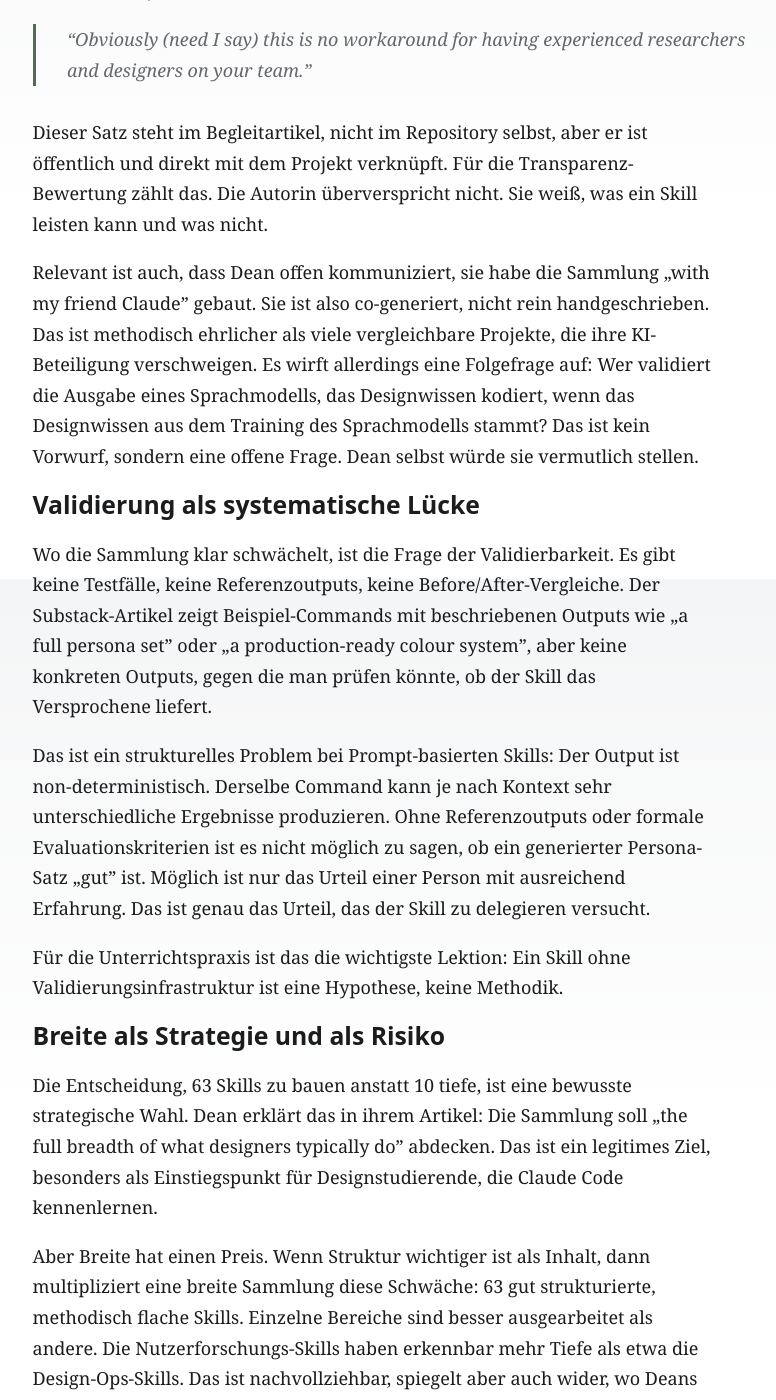
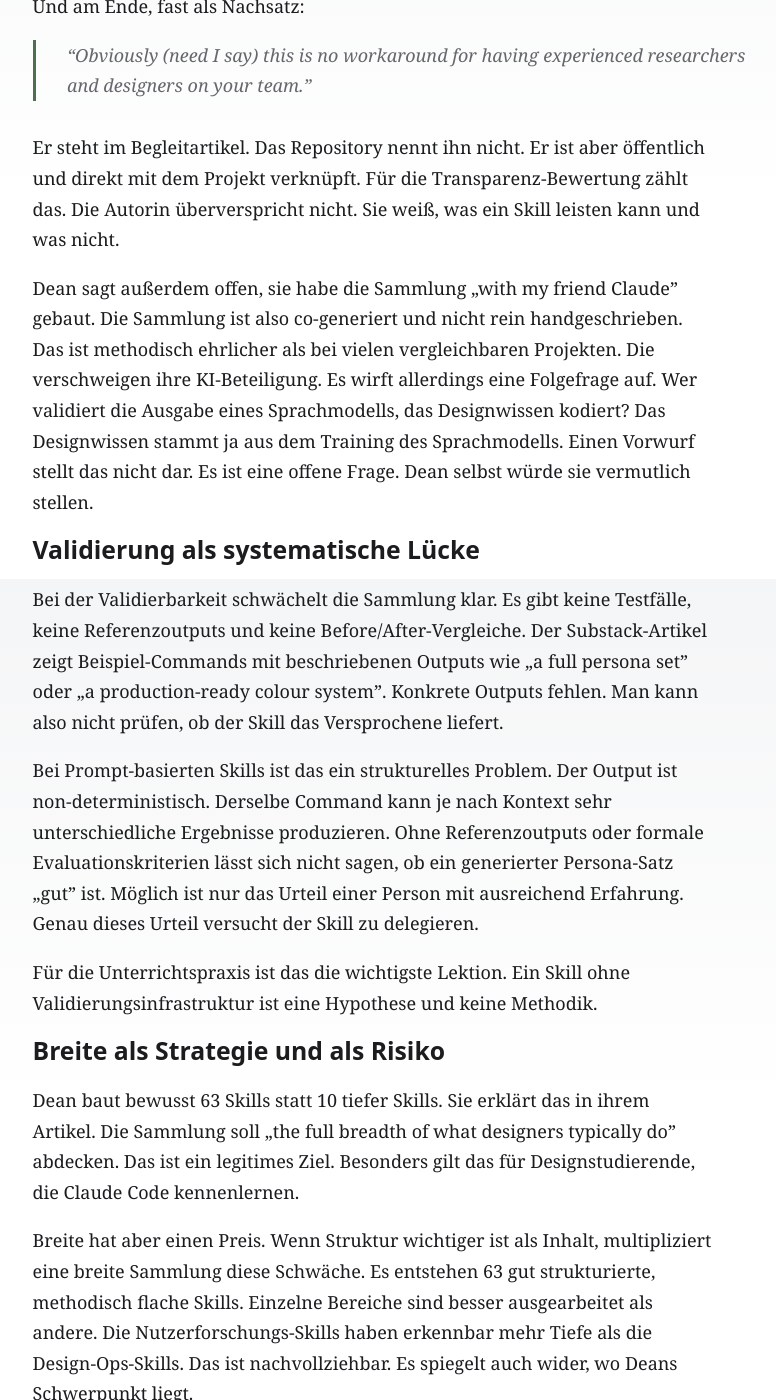
Before and after one commit to Kuchengnom/uxd-skill-audit, a Jekyll site: the page built from _posts/2026-05-11-designer-skills.md, in a window 1280 px wide and 1400 px high, scrolled down 3921 px. Shown: the whole window, without its empty margins (249-1025 px from the left). Built offline with Jekyll 4.4.1, drawn with Linux system fonts in a browser that asks for light colours; some of the changed text lies outside the part shown.

Commit message:
Restyle designer-skills in Sebastians Schreibstil (Register: Öffentlich)
Co-Authored-By: Claude Sonnet 5.5 <noreply@anthropic.com>
Claude-Session: https://claude.ai/code/session_01FoZpr2siHdHPcuJrMJHmD7

```diff
--- a/_posts/2026-05-11-designer-skills.md
+++ b/_posts/2026-05-11-designer-skills.md
@@ -10,13 +10,13 @@ last_audited: "11. Mai 2026"
 
 skill_scores:
   methodische_fundierung: 3
-  methodische_fundierung_note: "Reale Quellen vorhanden (Cooper, WCAG, Gothelf), aber als 'Further Reading' deklariert statt als methodisches Fundament — Struktur dominiert über Substanz."
+  methodische_fundierung_note: "Reale Quellen sind vorhanden (Cooper, WCAG, Gothelf). Sie stehen aber als 'Further Reading' und nicht als methodisches Fundament. Die Struktur dominiert über die Substanz."
   transparenz: 4
-  transparenz_note: "Explizite Grenzkommunikation sowohl im Repository als auch im Begleitartikel; die Autorin benennt die Grenzen von KI-Unterstützung klar und ungewöhnlich ehrlich."
+  transparenz_note: "Die Grenzen sind im Repository und im Begleitartikel explizit kommuniziert. Die Autorin benennt die Grenzen von KI-Unterstützung klar und ungewöhnlich ehrlich."
   validierbarkeit: 2
-  validierbarkeit_note: "Keine Testfälle, keine Referenzoutputs, keine Before/After-Vergleiche — 23 Commits ohne erkennbare Validierungsinfrastruktur."
+  validierbarkeit_note: "Es gibt keine Testfälle, keine Referenzoutputs und keine Before/After-Vergleiche. Die 23 Commits zeigen keine erkennbare Validierungsinfrastruktur."
   wartbarkeit: 3
-  wartbarkeit_note: "MIT-Lizenz und aktive Maintainerin (Stand März 2026), aber Einzelpersonenprojekt ohne Team, ohne Releases, ohne Versionierungsschema."
+  wartbarkeit_note: "MIT-Lizenz und eine aktive Maintainerin (Stand März 2026) sprechen für das Projekt. Es ist aber ein Einzelpersonenprojekt ohne Team, ohne Releases und ohne Versionierungsschema."
 
 tags:
   - design-research
@@ -28,15 +28,15 @@ tags:
   - strukturfrage
 ---
 
-`Owl-Listener/designer-skills` von Marie-Claire Dean ist kein gewöhnlicher Claude-Skill. Es ist eine Sammlung aus 63 Skills, 27 Commands und 8 Plugins, die den gesamten Designprozess abdecken will: von der Nutzerforschung über Designsysteme und UX-Strategie bis hin zu Interaktionsdesign, Prototyping und Design-Ops. Das ist ein ehrgeiziger Anspruch, und er ist transparent formuliert. Die Sammlung soll „AI what designers know" beibringen, „so it can work with us, not around us."
+`Owl-Listener/designer-skills` von Marie-Claire Dean ist kein gewöhnlicher Claude-Skill. Es ist eine Sammlung aus 63 Skills, 27 Commands und 8 Plugins. Sie will den gesamten Designprozess abdecken. Das reicht von der Nutzerforschung über Designsysteme und UX-Strategie bis zu Interaktionsdesign, Prototyping und Design-Ops. Der Anspruch ist ehrgeizig und transparent formuliert. Die Sammlung soll „AI what designers know" beibringen, „so it can work with us, not around us."
 
-Was diesen Skill für eine Evaluation besonders interessant macht, ist nicht sein Umfang. Es ist eine einzige Aussage, die Dean in ihrem Begleitartikel auf Substack macht: eine Selbstdiagnose, die das zentrale Spannungsfeld der gesamten Sammlung benennt.
+Interessant ist an diesem Skill nicht sein Umfang. Interessant ist eine einzige Aussage aus Deans Begleitartikel auf Substack. Es ist eine Selbstdiagnose. Sie benennt das zentrale Spannungsfeld der gesamten Sammlung.
 
 ## Wer steckt dahinter?
 
-Marie-Claire Dean ist Designerin mit nachweisbarem Practitioner-Hintergrund. Sie schreibt regelmäßig auf Substack unter dem Titel „MC Dean percolates" über Design im KI-Zeitalter und hat neben `designer-skills` weitere verwandte Projekte veröffentlicht: `designpowers` mit 10 Agenten für einen inklusiven Designprozess, dazu `ai-design-skills` und `inclusive-design-skills`. Das Ökosystem ist kohärent und erkennbar aus einer gemeinsamen Designphilosophie heraus entwickelt.
+Marie-Claire Dean ist Designerin mit nachweisbarem Practitioner-Hintergrund. Sie schreibt regelmäßig auf Substack unter dem Titel „MC Dean percolates" über Design im KI-Zeitalter. Neben `designer-skills` hat sie weitere verwandte Projekte veröffentlicht. `designpowers` bringt 10 Agenten für einen inklusiven Designprozess. Dazu kommen `ai-design-skills` und `inclusive-design-skills`. Das Ökosystem ist kohärent. Es entstand erkennbar aus einer gemeinsamen Designphilosophie.
 
-Das Repository ist MIT-lizenziert, offen für Beiträge, und wurde zuletzt im März 2026 aktualisiert. Zum Zeitpunkt dieser Evaluation verzeichnet es 1 Star und 23 Commits. Diese Zahlen stehen im deutlichen Widerspruch zu den 928 Stars, die ältere Suchindex-Snapshots ausweisen. Die Diskrepanz ist nicht ungewöhnlich bei Projekten, die anderswo erwähnt werden, etwa in Medium-Artikeln, X-Posts oder auf LinkedIn, ohne dass der Verkehr direkt auf das Repository trifft. Für die methodische Bewertung ist die Zahl irrelevant. Für die Einschätzung der Wartbarkeit ist sie ein Signal: Breite Community-Nutzung und aktive Pflege sind nicht dasselbe.
+Das Repository ist MIT-lizenziert und offen für Beiträge. Zuletzt wurde es im März 2026 aktualisiert. Zum Zeitpunkt dieser Evaluation verzeichnet es 1 Star und 23 Commits. Ältere Suchindex-Snapshots weisen dagegen 928 Stars aus. Der Widerspruch ist deutlich. Er ist aber nicht ungewöhnlich. Projekte werden anderswo erwähnt, etwa in Medium-Artikeln, X-Posts oder auf LinkedIn. Der Verkehr trifft dann nicht direkt auf das Repository. Für die methodische Bewertung ist die Zahl irrelevant. Für die Wartbarkeit ist sie ein Signal. Breite Community-Nutzung und aktive Pflege sind nicht dasselbe.
 
 ## Die Selbstdiagnose, die alles erhellt
 
@@ -44,20 +44,20 @@ In ihrem Substack-Artikel schreibt Dean über den Prozess des Skill-Schreibens:
 
 > "I also learned that the structure matters more than the content."
 
-Das ist ein bemerkenswerter Satz. Dean meint ihn positiv: Claude braucht keine Theorie, sondern klare Frameworks und Entscheidungskriterien. Aber als Beobachter liest man denselben Satz und fragt: Wenn Struktur wichtiger ist als Inhalt, wie tief geht dann der Inhalt wirklich?
+Das ist ein bemerkenswerter Satz. Dean meint ihn positiv. Claude braucht keine Theorie, sondern klare Frameworks und Entscheidungskriterien. Als Beobachter liest man denselben Satz anders. Wenn Struktur wichtiger ist als Inhalt, wie tief geht dann der Inhalt wirklich?
 
-Ein Blick in konkrete Skill-Dateien zeigt das Dilemma. Der `user-persona`-Skill zitiert Alan Cooper mit „About Face", Jeff Gothelf mit „Lean UX" und Erika Hall mit „Just Enough Research". Das sind legitime, überprüfbare Quellen. Cooper ist tatsächlich der Begründer des Persona-Konzepts, die Zitation ist korrekt. Aber die Quellen erscheinen unter der Überschrift „Further Reading" am Ende des Dokuments, nicht als verankerte methodische Basis im Instruktionstext selbst. Der Skill erklärt Cooper korrekt als „Archetypical users based on behavioral patterns, not demographics alone", aber er zeigt nicht, wie man das überprüft: welche Behavioral Patterns, nach welchen Kriterien gruppiert, mit welcher Fehlertoleranz.
+Ein Blick in konkrete Skill-Dateien zeigt das Dilemma. Der `user-persona`-Skill zitiert Alan Cooper mit „About Face", Jeff Gothelf mit „Lean UX" und Erika Hall mit „Just Enough Research". Das sind legitime, überprüfbare Quellen. Cooper ist tatsächlich der Begründer des Persona-Konzepts. Die Zitation ist korrekt. Die Quellen stehen aber unter der Überschrift „Further Reading" am Ende des Dokuments. Im Instruktionstext sind sie nicht als methodische Basis verankert. Der Skill erklärt Cooper korrekt als „Archetypical users based on behavioral patterns, not demographics alone". Er zeigt aber nicht, wie man das überprüft. Die gemeinten Behavioral Patterns bleiben offen. Die Kriterien der Gruppierung auch. Eine Fehlertoleranz fehlt.
 
-Der `accessibility-audit`-Skill ist noch kürzer. Korrekte WCAG-2.2-Referenz, POUR-Prinzipien vollständig aufgezählt, Severity-Rating-Schema vorhanden, aber alles in kaum 15 Zeilen. WCAG ist eine verifizierbare Norm, die Referenz ist real. Was fehlt, ist der Schritt von der Norm zur Praxis: Wie entscheidet der Skill, welche Prüfreihenfolge sinnvoll ist? Was passiert bei Konflikten zwischen WCAG-Kriterien? Wie geht man mit kontextabhängigen Ausnahmen um?
+Der `accessibility-audit`-Skill ist noch kürzer. Er enthält eine korrekte WCAG-2.2-Referenz. Die POUR-Prinzipien sind vollständig aufgezählt. Ein Severity-Rating-Schema ist vorhanden. Alles zusammen füllt kaum 15 Zeilen. WCAG ist eine verifizierbare Norm. Die Referenz ist real. Es fehlt der Schritt von der Norm zur Praxis. Wie entscheidet der Skill über eine sinnvolle Prüfreihenfolge? Was passiert bei Konflikten zwischen WCAG-Kriterien? Wie geht man mit kontextabhängigen Ausnahmen um?
 
 <div class="callout">
 <div class="callout__title">Das Strukturparadox</div>
-Dean benennt selbst, was diese Sammlung auszeichnet und was ihr Limit ist: Struktur als primäres Qualitätsmerkmal. Das funktioniert als Einstiegspunkt, weil Claude strukturierte Instruktionen besser verarbeitet als freie Prosa. Es ist aber kein Ersatz für methodische Tiefe. Eine Skill-Datei, die Cooper zitiert ohne zu zeigen, wie man seine Methodik anwendet, ist gut strukturiert und gleichzeitig methodisch flach. Die Struktur schafft den Anschein von Fundierung, ohne sie vollständig einzulösen. Für Studierende ist das ein wichtiges Muster: „Quellen nennen" und „Quellen korrekt portieren" sind nicht dasselbe, auch wenn die genannten Quellen real sind.
+Dean benennt selbst, was diese Sammlung auszeichnet und was ihr Limit ist. Es ist Struktur als primäres Qualitätsmerkmal. Als Einstiegspunkt funktioniert das. Claude verarbeitet strukturierte Instruktionen besser als freie Prosa. Methodische Tiefe ersetzt Struktur aber nicht. Eine Skill-Datei zitiert Cooper und zeigt nicht, wie man seine Methodik anwendet. Sie ist dann gut strukturiert und methodisch flach. Die Struktur schafft den Anschein von Fundierung. Eingelöst wird sie nicht vollständig. Für Studierende ist das ein wichtiges Muster. „Quellen nennen" und „Quellen korrekt portieren" sind nicht dasselbe, auch wenn die genannten Quellen real sind.
 </div>
 
 ## Was die Transparenz leistet
 
-Bemerkenswert ist, wie offen Dean über die Grenzen ihres Projekts kommuniziert. Im Substack-Artikel steht explizit:
+Bemerkenswert ist, wie offen Dean über die Grenzen ihres Projekts spricht. Im Substack-Artikel steht explizit:
 
 > "This isn't a replacement for design judgment. It's an amplifier for it."
 
@@ -65,34 +65,34 @@ Und am Ende, fast als Nachsatz:
 
 > "Obviously (need I say) this is no workaround for having experienced researchers and designers on your team."
 
-Dieser Satz steht im Begleitartikel, nicht im Repository selbst, aber er ist öffentlich und direkt mit dem Projekt verknüpft. Für die Transparenz-Bewertung zählt das. Die Autorin überverspricht nicht. Sie weiß, was ein Skill leisten kann und was nicht.
+Er steht im Begleitartikel. Das Repository nennt ihn nicht. Er ist aber öffentlich und direkt mit dem Projekt verknüpft. Für die Transparenz-Bewertung zählt das. Die Autorin überverspricht nicht. Sie weiß, was ein Skill leisten kann und was nicht.
 
-Relevant ist auch, dass Dean offen kommuniziert, sie habe die Sammlung „with my friend Claude" gebaut. Sie ist also co-generiert, nicht rein handgeschrieben. Das ist methodisch ehrlicher als viele vergleichbare Projekte, die ihre KI-Beteiligung verschweigen. Es wirft allerdings eine Folgefrage auf: Wer validiert die Ausgabe eines Sprachmodells, das Designwissen kodiert, wenn das Designwissen aus dem Training des Sprachmodells stammt? Das ist kein Vorwurf, sondern eine offene Frage. Dean selbst würde sie vermutlich stellen.
+Dean sagt außerdem offen, sie habe die Sammlung „with my friend Claude" gebaut. Die Sammlung ist also co-generiert und nicht rein handgeschrieben. Das ist methodisch ehrlicher als bei vielen vergleichbaren Projekten. Die verschweigen ihre KI-Beteiligung. Es wirft allerdings eine Folgefrage auf. Wer validiert die Ausgabe eines Sprachmodells, das Designwissen kodiert? Das Designwissen stammt ja aus dem Training des Sprachmodells. Einen Vorwurf stellt das nicht dar. Es ist eine offene Frage. Dean selbst würde sie vermutlich stellen.
 
 ## Validierung als systematische Lücke
 
-Wo die Sammlung klar schwächelt, ist die Frage der Validierbarkeit. Es gibt keine Testfälle, keine Referenzoutputs, keine Before/After-Vergleiche. Der Substack-Artikel zeigt Beispiel-Commands mit beschriebenen Outputs wie „a full persona set" oder „a production-ready colour system", aber keine konkreten Outputs, gegen die man prüfen könnte, ob der Skill das Versprochene liefert.
+Bei der Validierbarkeit schwächelt die Sammlung klar. Es gibt keine Testfälle, keine Referenzoutputs und keine Before/After-Vergleiche. Der Substack-Artikel zeigt Beispiel-Commands mit beschriebenen Outputs wie „a full persona set" oder „a production-ready colour system". Konkrete Outputs fehlen. Man kann also nicht prüfen, ob der Skill das Versprochene liefert.
 
-Das ist ein strukturelles Problem bei Prompt-basierten Skills: Der Output ist non-deterministisch. Derselbe Command kann je nach Kontext sehr unterschiedliche Ergebnisse produzieren. Ohne Referenzoutputs oder formale Evaluationskriterien ist es nicht möglich zu sagen, ob ein generierter Persona-Satz „gut" ist. Möglich ist nur das Urteil einer Person mit ausreichend Erfahrung. Das ist genau das Urteil, das der Skill zu delegieren versucht.
+Bei Prompt-basierten Skills ist das ein strukturelles Problem. Der Output ist non-deterministisch. Derselbe Command kann je nach Kontext sehr unterschiedliche Ergebnisse produzieren. Ohne Referenzoutputs oder formale Evaluationskriterien lässt sich nicht sagen, ob ein generierter Persona-Satz „gut" ist. Möglich ist nur das Urteil einer Person mit ausreichend Erfahrung. Genau dieses Urteil versucht der Skill zu delegieren.
 
-Für die Unterrichtspraxis ist das die wichtigste Lektion: Ein Skill ohne Validierungsinfrastruktur ist eine Hypothese, keine Methodik.
+Für die Unterrichtspraxis ist das die wichtigste Lektion. Ein Skill ohne Validierungsinfrastruktur ist eine Hypothese und keine Methodik.
 
 ## Breite als Strategie und als Risiko
 
-Die Entscheidung, 63 Skills zu bauen anstatt 10 tiefe, ist eine bewusste strategische Wahl. Dean erklärt das in ihrem Artikel: Die Sammlung soll „the full breadth of what designers typically do" abdecken. Das ist ein legitimes Ziel, besonders als Einstiegspunkt für Designstudierende, die Claude Code kennenlernen.
+Dean baut bewusst 63 Skills statt 10 tiefer Skills. Sie erklärt das in ihrem Artikel. Die Sammlung soll „the full breadth of what designers typically do" abdecken. Das ist ein legitimes Ziel. Besonders gilt das für Designstudierende, die Claude Code kennenlernen.
 
-Aber Breite hat einen Preis. Wenn Struktur wichtiger ist als Inhalt, dann multipliziert eine breite Sammlung diese Schwäche: 63 gut strukturierte, methodisch flache Skills. Einzelne Bereiche sind besser ausgearbeitet als andere. Die Nutzerforschungs-Skills haben erkennbar mehr Tiefe als etwa die Design-Ops-Skills. Das ist nachvollziehbar, spiegelt aber auch wider, wo Deans Schwerpunkt liegt.
+Breite hat aber einen Preis. Wenn Struktur wichtiger ist als Inhalt, multipliziert eine breite Sammlung diese Schwäche. Es entstehen 63 gut strukturierte, methodisch flache Skills. Einzelne Bereiche sind besser ausgearbeitet als andere. Die Nutzerforschungs-Skills haben erkennbar mehr Tiefe als die Design-Ops-Skills. Das ist nachvollziehbar. Es spiegelt auch wider, wo Deans Schwerpunkt liegt.
 
-Für die Beurteilung im Unterricht: Die Sammlung ist besser als Explorationsraum denn als Referenzwerk geeignet. Sie zeigt, welche Designmethoden existieren und wie man sie benennt, nicht unbedingt wie man sie korrekt anwendet.
+Für den Unterricht taugt die Sammlung besser als Explorationsraum denn als Referenzwerk. Sie zeigt, dass es diese Designmethoden gibt und wie man sie benennt. Wie man sie korrekt anwendet, zeigt sie nicht unbedingt.
 
 ## Empfehlung für den Unterrichtseinsatz
 
 `Owl-Listener/designer-skills` eignet sich gut für zwei spezifische Unterrichtsszenarien.
 
-Erstens als **Strukturvorlage**: Die Plugin-Architektur mit Skills als Wissenseinheiten und Commands als Workflows ist ein gutes Lehrbeispiel dafür, wie man Designwissen modular organisiert. Studierende können die Struktur verwenden, um eigene, tiefere Skills zu einem ihrer Kompetenzbereiche zu bauen, und dabei direkt erleben, was Dean beschreibt: „The act of encoding design knowledge forces you to articulate what you actually know."
+Erstens als **Strukturvorlage**. Die Plugin-Architektur trennt Skills als Wissenseinheiten von Commands als Workflows. Das ist ein gutes Lehrbeispiel für modular organisiertes Designwissen. Studierende können die Struktur nutzen und eigene, tiefere Skills zu einem ihrer Kompetenzbereiche bauen. Dabei erleben sie direkt, was Dean beschreibt: „The act of encoding design knowledge forces you to articulate what you actually know."
 
-Zweitens als **Quellenanalyse-Übung**: Der User-Persona-Skill zitiert Cooper, der Accessibility-Skill referenziert WCAG, beides korrekt. Die Frage für den Unterricht lautet dann: Wie weit geht die Portierung? Was fehlt, damit aus einer Quellnennung eine methodische Grundlage wird? Das macht den Skill zu einem guten Ausgangstext für eine kritische Auseinandersetzung mit dem Unterschied zwischen Quellennachweis und Quellenarbeit.
+Zweitens als **Quellenanalyse-Übung**. Der User-Persona-Skill zitiert Cooper. Der Accessibility-Skill referenziert WCAG. Beides ist korrekt. Die Frage für den Unterricht lautet dann, wie weit die Portierung geht. Was fehlt, damit aus einer Quellnennung eine methodische Grundlage wird? So wird der Skill zum Ausgangstext für eine kritische Auseinandersetzung. Es geht um den Unterschied zwischen Quellennachweis und Quellenarbeit.
 
-Für den direkten produktiven Einsatz gilt: Die Sammlung ist nutzbar, aber mit Vorbehalt. Wer die zugrundeliegenden Designmethoden kennt, kann die Outputs einschätzen und korrigieren. Wer sie nicht kennt, bekommt gut strukturierte, möglicherweise oberflächliche Ergebnisse, ohne Warnsignal dass etwas fehlt.
+Für den direkten produktiven Einsatz gilt ein Vorbehalt. Wer die zugrundeliegenden Designmethoden kennt, kann die Outputs einschätzen und korrigieren. Wer sie nicht kennt, bekommt gut strukturierte, möglicherweise oberflächliche Ergebnisse. Ein Warnsignal, dass etwas fehlt, bekommt er nicht.
 
-Das ist keine Kritik an Dean, die das selbst sehr klar kommuniziert. Es ist ein Hinweis auf die Grenzen des Formats.
+Das ist keine Kritik an Dean. Sie kommuniziert das selbst sehr klar. Es ist ein Hinweis auf die Grenzen des Formats.
```
